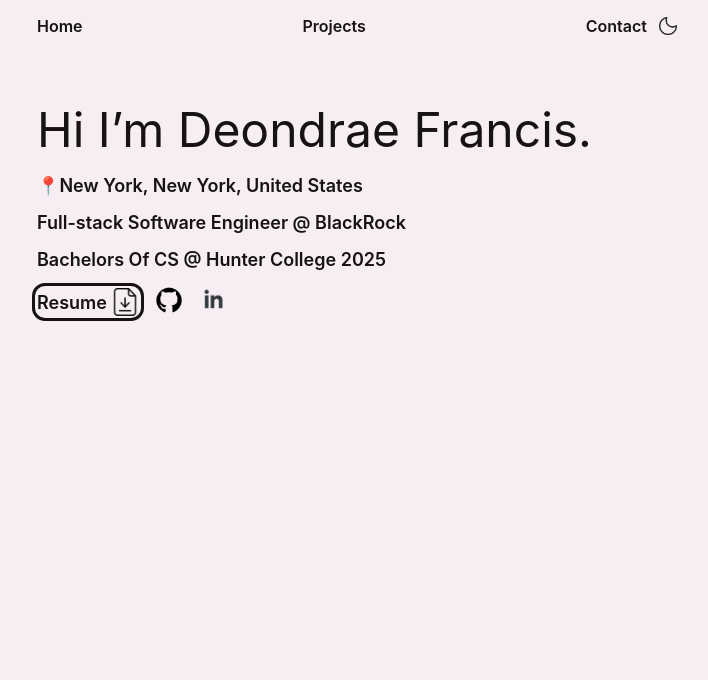
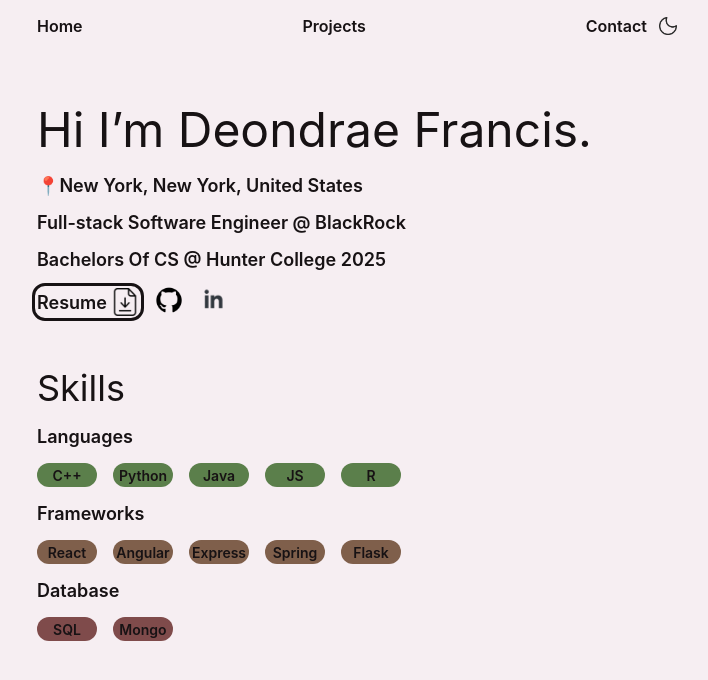
Before and after one commit to DFLotus/portfolio-website, an Angular app in the folder ps-site/: page / in a window 1280 px wide. Shown: the top 680 px of the page, without its empty margins (283-991 px from the left). Built offline with nearby package versions, Linux system fonts and the light colour scheme.

Commit message:
Skill components

```diff
--- a/ps-site/src/app/app.html
+++ b/ps-site/src/app/app.html
@@ -15,7 +15,8 @@
         <p class="body-large hero-body">Full-stack Software Engineer &#64; BlackRock</p>
         <p class="body-large hero-body">Bachelors Of CS &#64; Hunter College 2025</p>
         <div class="contact-icons">
-            <a href="../assets/Deondrae_Francis_Resume_2025.pdf" target="_blank" rel="noopener noreferrer" class="resume-link">
+            <a href="../assets/Deondrae_Francis_Resume_2025.pdf" target="_blank" rel="noopener noreferrer"
+                class="resume-link">
                 <div class="resume-container">
                     <p class="body-large resume-text">Resume</p>
                     <img class="contact-icon" src="../assets/file_download_icon.png" alt="resume" />
@@ -29,4 +30,53 @@
             </a>
         </div>
     </div>
+    <!--Skill-->
+    <div class="hero-section">
+        <p class="heading-x hero-body">Skills</p>
+        <p class="body-large hero-body">Languages</p>
+        <div class="skill-display">
+            <div class="skill-border Languages">
+                <p class="body-small">C++</p>
+            </div>
+            <div class="skill-border Languages">
+                <p class="body-small">Python</p>
+            </div>
+            <div class="skill-border Languages">
+                <p class="body-small">Java</p>
+            </div>
+            <div class="skill-border Languages">
+                <p class="body-small">JS</p>
+            </div>
+            <div class="skill-border Languages">
+                <p class="body-small">R</p>
+            </div>
+        </div>
+        <p class="body-large hero-body">Frameworks</p>
+        <div class="skill-display">
+            <div class="skill-border Frameworks">
+                <p class="body-small">React</p>
+            </div>
+            <div class="skill-border Frameworks">
+                <p class="body-small">Angular</p>
+            </div>
+            <div class="skill-border Frameworks">
+                <p class="body-small">Express</p>
+            </div>
+            <div class="skill-border Frameworks">
+                <p class="body-small">Spring</p>
+            </div>
+            <div class="skill-border Frameworks">
+                <p class="body-small">Flask</p>
+            </div>
+        </div>
+        <p class="body-large hero-body">Database</p>
+        <div class="skill-display">
+            <div class="skill-border Database">
+                <p class="body-small">SQL</p>
+            </div>
+            <div class="skill-border Database">
+                <p class="body-small">Mongo</p>
+            </div>
+        </div>
+    </div>
 </div>
--- a/ps-site/src/app/app.scss
+++ b/ps-site/src/app/app.scss
@@ -76,3 +76,40 @@
     padding: 0%;
     margin: 0%;
 }
+
+.skill-section {
+    display: flex;
+    flex-direction: column;
+    margin-top: 3rem;
+}
+
+.skill-display {
+    display: flex;
+    flex-direction: row;
+    align-items: center;
+    flex-wrap: wrap;
+    gap: 1rem;
+}
+
+//May want to change bg-col on theme change
+.skill-border {
+    border-radius: 8px;
+    align-items: center;
+    justify-content: center;
+    border-radius: 2rem;
+    height: 24px;
+    min-width: 60px;
+    display: flex;
+}
+
+.Languages {
+    background-color: #5B7F4B;
+}
+
+.Frameworks {
+    background-color: #7F5F4B;
+}
+
+.Database {
+    background-color: #7F4B4B;
+}
--- a/ps-site/src/styles/_typography.scss
+++ b/ps-site/src/styles/_typography.scss
@@ -1,5 +1,6 @@
 .body-small {
   font-size: var(--font-size-body-small);
+  font-weight: var(--font-semi-bold);
   color: var(--font-color);
 }
 
```
